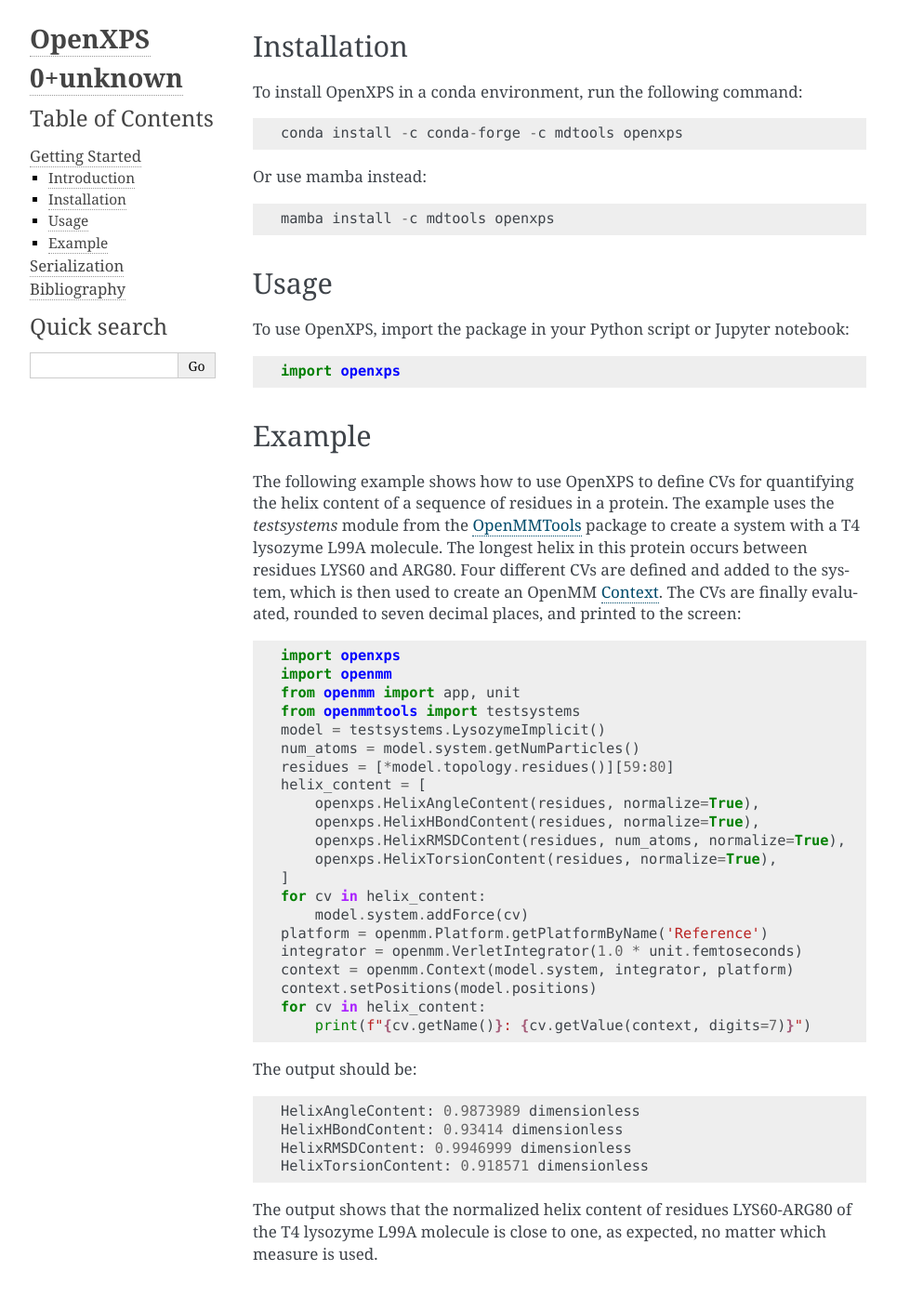
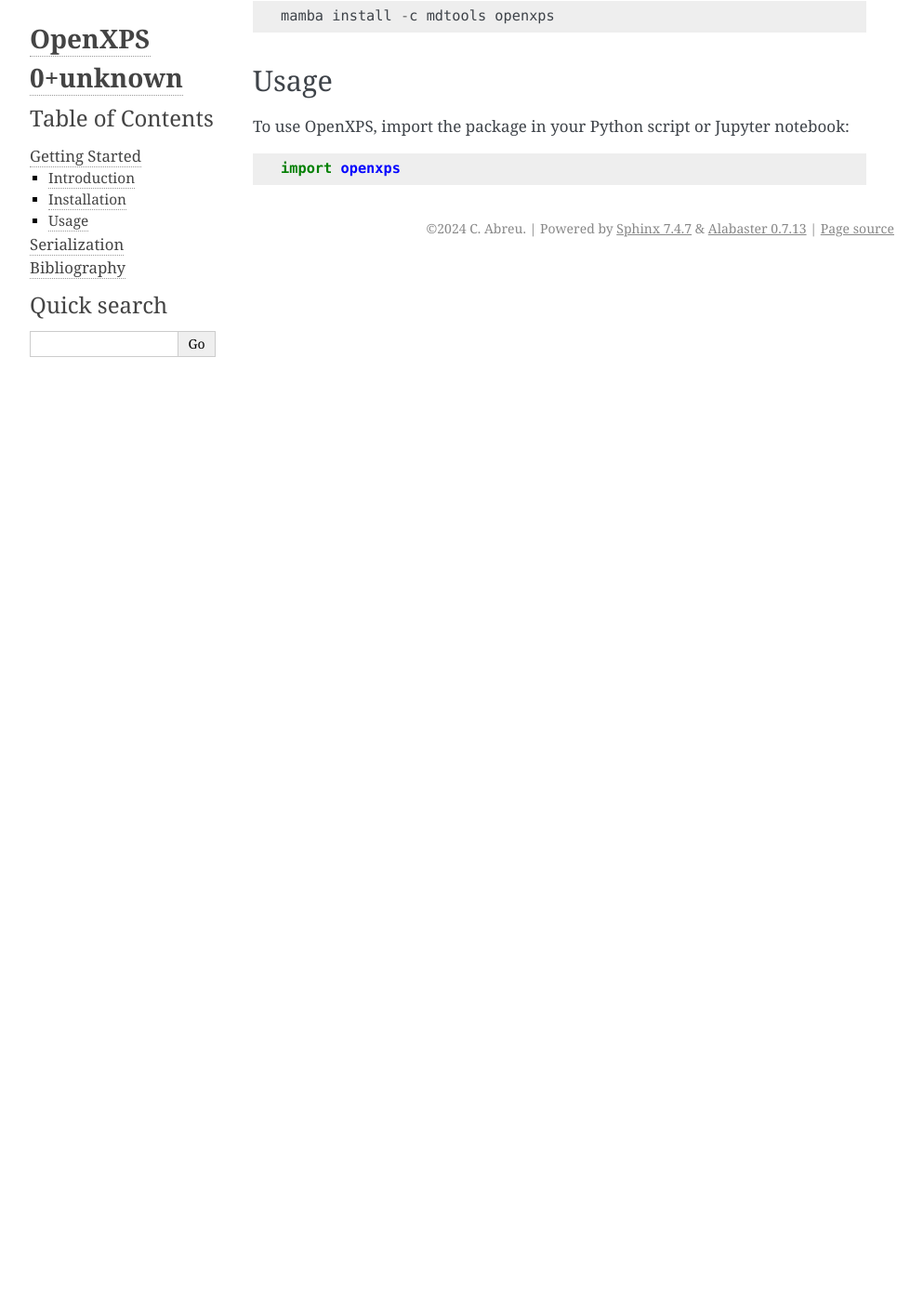
Before and after one commit to craabreu/openxps, a Sphinx documentation site: the page built from docs/getting_started.rst, in a window 1280 px wide and 1400 px high, scrolled down 378 px. Shown: the top 1395 px of the window at 93% size, without its empty margins (148-1141 px from the left). Built offline with Sphinx 7.4.7, drawn with Linux system fonts in a browser that asks for light colours; pages that are not in the unit, such as notebooks, are missing from menus; the version number could not be read and is left out; after the commit the page ends 900 px from its top, so only the background shows below that; some of the changed text lies outside the part shown.

Commit message:
Updated docs configuration

```diff
--- a/docs/conf.py
+++ b/docs/conf.py
@@ -20,14 +20,13 @@
 
 # Incase the project was not installed
 import openxps
-from openxps.openxps import BaseCollectiveVariable
 
 sys.path.insert(0, os.path.abspath(".."))
 
 
 def create_rst_file(cls):
     name = cls.__name__
-    methods = list(BaseCollectiveVariable.__dict__.keys()) + list(cls.__dict__.keys())
+    methods = list(cls.__dict__.keys())
     excluded = ["yaml_tag"]
     with open(f"api/{name}.rst", "w") as f:
         f.writelines(
--- a/docs/getting_started.rst
+++ b/docs/getting_started.rst
@@ -4,14 +4,6 @@
 Introduction
 ------------
 
-OpenXPS is a Python package with pre-defined Collective variable (CV) classes for `OpenMM`_.
-
-Possible use cases include:
-
-*   Adding CVs to `CustomCVForce`_ instances in `OpenMM`_
-*   Defining `BiasVariable`_ instances for `Metadynamics`_ simulations
-*   Defining `CollectiveVariable`_ instances for `UFED`_ simulations
-*   Harnessing the power of `OpenMM`_ for trajectory analysis
 
 Installation
 ------------
@@ -30,55 +22,3 @@
 To use OpenXPS, import the package in your Python script or Jupyter notebook::
 
     import openxps
-
-Example
--------
-
-The following example shows how to use OpenXPS to define CVs for quantifying the helix content of
-a sequence of residues in a protein. The example uses the `testsystems` module from the
-`OpenMMTools`_ package to create a system with a T4 lysozyme L99A molecule. The longest helix in
-this protein occurs between residues LYS60 and ARG80. Four different CVs are defined and added
-to the system, which is then used to create an OpenMM `Context`_. The CVs are finally evaluated,
-rounded to seven decimal places, and printed to the screen::
-
-    import openxps
-    import openmm
-    from openmm import app, unit
-    from openmmtools import testsystems
-    model = testsystems.LysozymeImplicit()
-    num_atoms = model.system.getNumParticles()
-    residues = [*model.topology.residues()][59:80]
-    helix_content = [
-        openxps.HelixAngleContent(residues, normalize=True),
-        openxps.HelixHBondContent(residues, normalize=True),
-        openxps.HelixRMSDContent(residues, num_atoms, normalize=True),
-        openxps.HelixTorsionContent(residues, normalize=True),
-    ]
-    for cv in helix_content:
-        model.system.addForce(cv)
-    platform = openmm.Platform.getPlatformByName('Reference')
-    integrator = openmm.VerletIntegrator(1.0 * unit.femtoseconds)
-    context = openmm.Context(model.system, integrator, platform)
-    context.setPositions(model.positions)
-    for cv in helix_content:
-        print(f"{cv.getName()}: {cv.getValue(context, digits=7)}")
-
-The output should be::
-
-    HelixAngleContent: 0.9873989 dimensionless
-    HelixHBondContent: 0.93414 dimensionless
-    HelixRMSDContent: 0.9946999 dimensionless
-    HelixTorsionContent: 0.918571 dimensionless
-
-The output shows that the normalized helix content of residues LYS60-ARG80 of the T4 lysozyme L99A
-molecule is close to one, as expected, no matter which measure is used.
-
-.. _BiasVariable:       https://docs.openmm.org/latest/api-python/generated/openmm.app.metadynamics.BiasVariable.html
-.. _CollectiveVariable: https://ufedmm.readthedocs.io/en/latest/pythonapi/ufedmm.html#ufedmm.ufedmm.CollectiveVariable
-.. _Context:            https://docs.openmm.org/latest/api-python/generated/openmm.openmm.Context.html
-.. _CustomCVForce:      https://docs.openmm.org/latest/api-python/generated/openmm.openmm.CustomCVForce.html
-.. _Force:              https://docs.openmm.org/latest/api-python/generated/openmm.openmm.Force.html
-.. _Metadynamics:       https://docs.openmm.org/latest/api-python/generated/openmm.app.metadynamics.Metadynamics.html
-.. _OpenMM:             https://openmm.org
-.. _OpenMMTools:        https://openmmtools.readthedocs.io/en/stable
-.. _UFED:               https://ufedmm.readthedocs.io/en/latest/index.html
```
